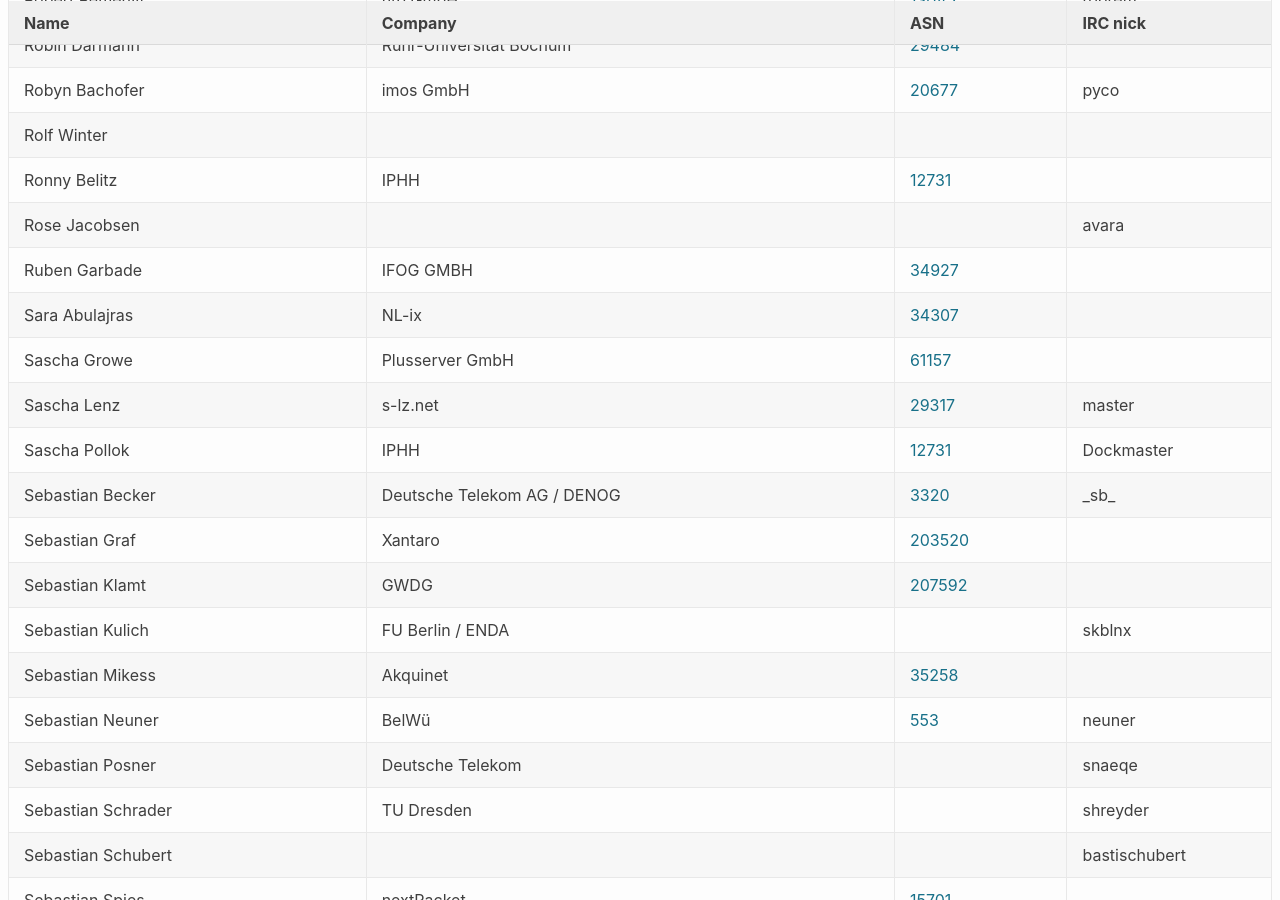
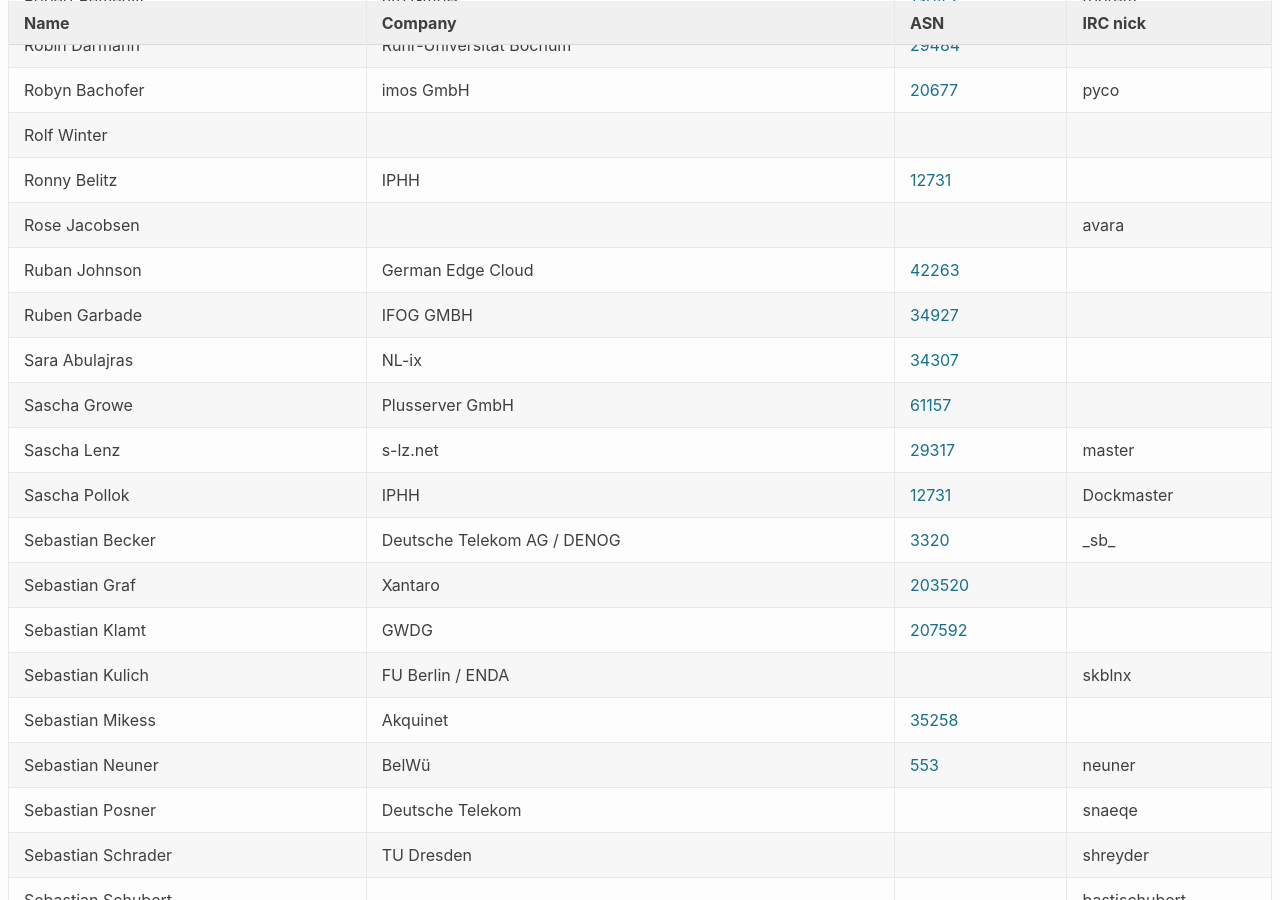
Before and after one commit to denog/pretix-attendeelist, a Jekyll site: the page built from denog14/index.md, in a window 1280 px wide and 900 px high, scrolled down 9739 px. Built offline with Jekyll 4.4.1, drawn with Linux system fonts in a browser that asks for light colours.

Commit message:
Latest data: Fri Nov  4 11:29:40 UTC 2022

```diff
--- a/_data/attendees_denog14_onsite.json
+++ b/_data/attendees_denog14_onsite.json
@@ -1306,6 +1306,12 @@
     "company": null,
     "irc": "avara",
     "asn": null
+  },
+  {
+    "name": "Ruban Johnson",
+    "company": "German Edge Cloud",
+    "irc": null,
+    "asn": "42263"
   },
   {
     "name": "Ruben Garbade",
```
